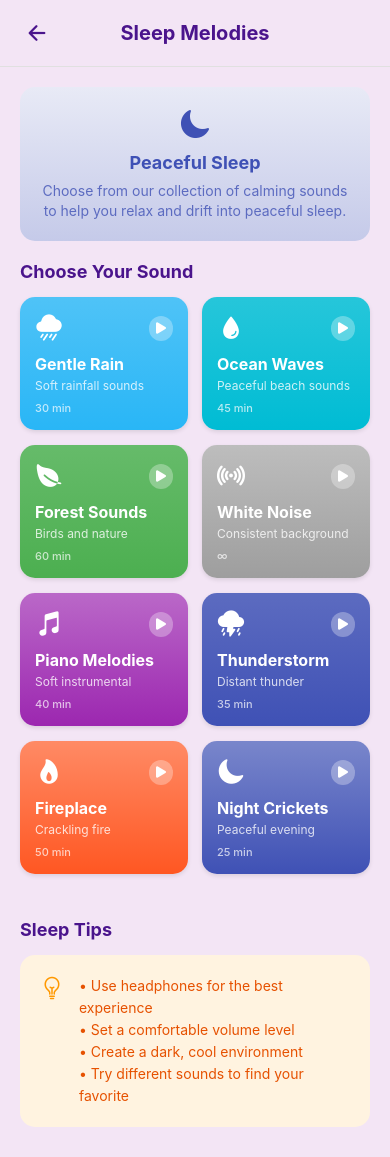
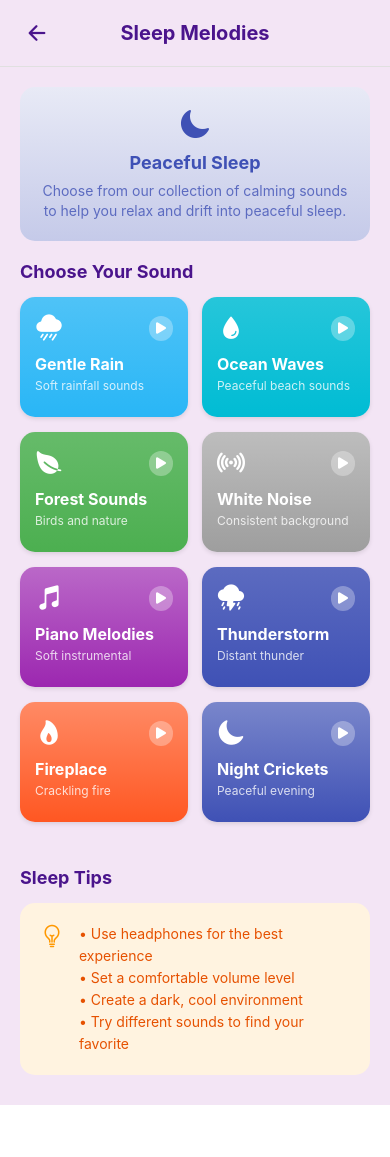
Before and after one commit to vitandes/innershield, a React Native app: screen /SleepMelodies in a window 390 px wide. After the commit the page ends 1105 px from the top, so only its background shows below. Built offline with nearby package versions, Linux system fonts and the light colour scheme; what expo-notifications would draw is missing.

Commit message:
refactor(SleepMelodiesScreen): remove duration from sound items
The duration display was removed from the UI as it's no longer needed for the sleep melodies feature. This simplifies the interface and removes unused data from the sound items array.

```diff
--- a/src/screens/SleepMelodiesScreen.js
+++ b/src/screens/SleepMelodiesScreen.js
@@ -38,7 +38,6 @@ const SleepMelodiesScreen = ({ navigation }) => {
       subtitle: 'Soft rainfall sounds',
       icon: 'rainy',
       color: ['#4FC3F7', '#29B6F6'],
-      duration: '30 min'
     },
     {
       id: 2,
@@ -46,7 +45,6 @@ const SleepMelodiesScreen = ({ navigation }) => {
       subtitle: 'Peaceful beach sounds',
       icon: 'water',
       color: ['#26C6DA', '#00BCD4'],
-      duration: '45 min'
     },
     {
       id: 3,
@@ -54,7 +52,6 @@ const SleepMelodiesScreen = ({ navigation }) => {
       subtitle: 'Birds and nature',
       icon: 'leaf',
       color: ['#66BB6A', '#4CAF50'],
-      duration: '60 min'
     },
     {
       id: 4,
@@ -62,7 +59,6 @@ const SleepMelodiesScreen = ({ navigation }) => {
       subtitle: 'Consistent background',
       icon: 'radio',
       color: ['#BDBDBD', '#9E9E9E'],
-      duration: '∞'
     },
     {
       id: 5,
@@ -70,7 +66,6 @@ const SleepMelodiesScreen = ({ navigation }) => {
       subtitle: 'Soft instrumental',
       icon: 'musical-notes',
       color: ['#BA68C8', '#9C27B0'],
-      duration: '40 min'
     },
     {
       id: 6,
@@ -78,7 +73,6 @@ const SleepMelodiesScreen = ({ navigation }) => {
       subtitle: 'Distant thunder',
       icon: 'thunderstorm',
       color: ['#5C6BC0', '#3F51B5'],
-      duration: '35 min'
     },
     {
       id: 7,
@@ -86,7 +80,6 @@ const SleepMelodiesScreen = ({ navigation }) => {
       subtitle: 'Crackling fire',
       icon: 'flame',
       color: ['#FF8A65', '#FF5722'],
-      duration: '50 min'
     },
     {
       id: 8,
@@ -94,7 +87,6 @@ const SleepMelodiesScreen = ({ navigation }) => {
       subtitle: 'Peaceful evening',
       icon: 'moon',
       color: ['#7986CB', '#3F51B5'],
-      duration: '25 min'
     }
   ];
 
@@ -248,7 +240,6 @@ const SleepMelodiesScreen = ({ navigation }) => {
                 </View>
                 <Text style={styles.soundTitle}>{sound.title}</Text>
                 <Text style={styles.soundSubtitle}>{sound.subtitle}</Text>
-                <Text style={styles.soundDuration}>{sound.duration}</Text>
               </LinearGradient>
             </TouchableOpacity>
           ))}
```
